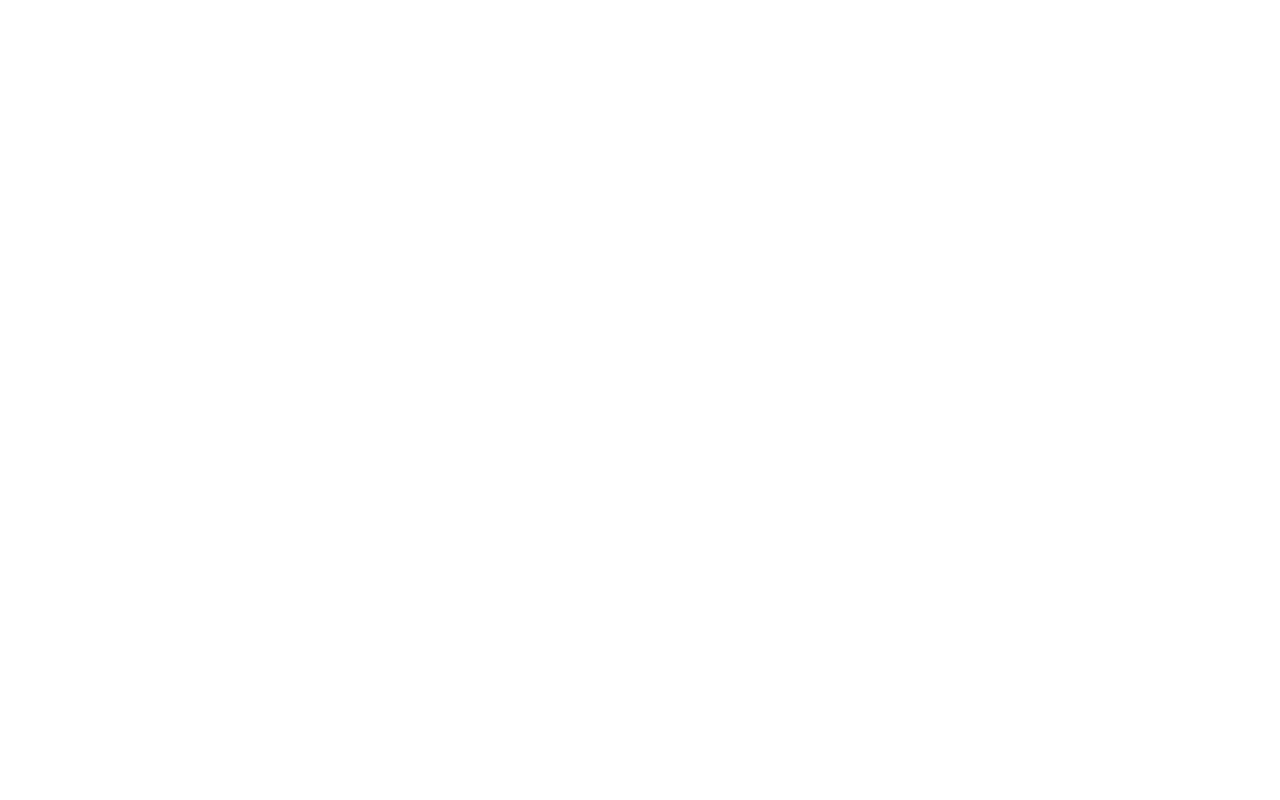
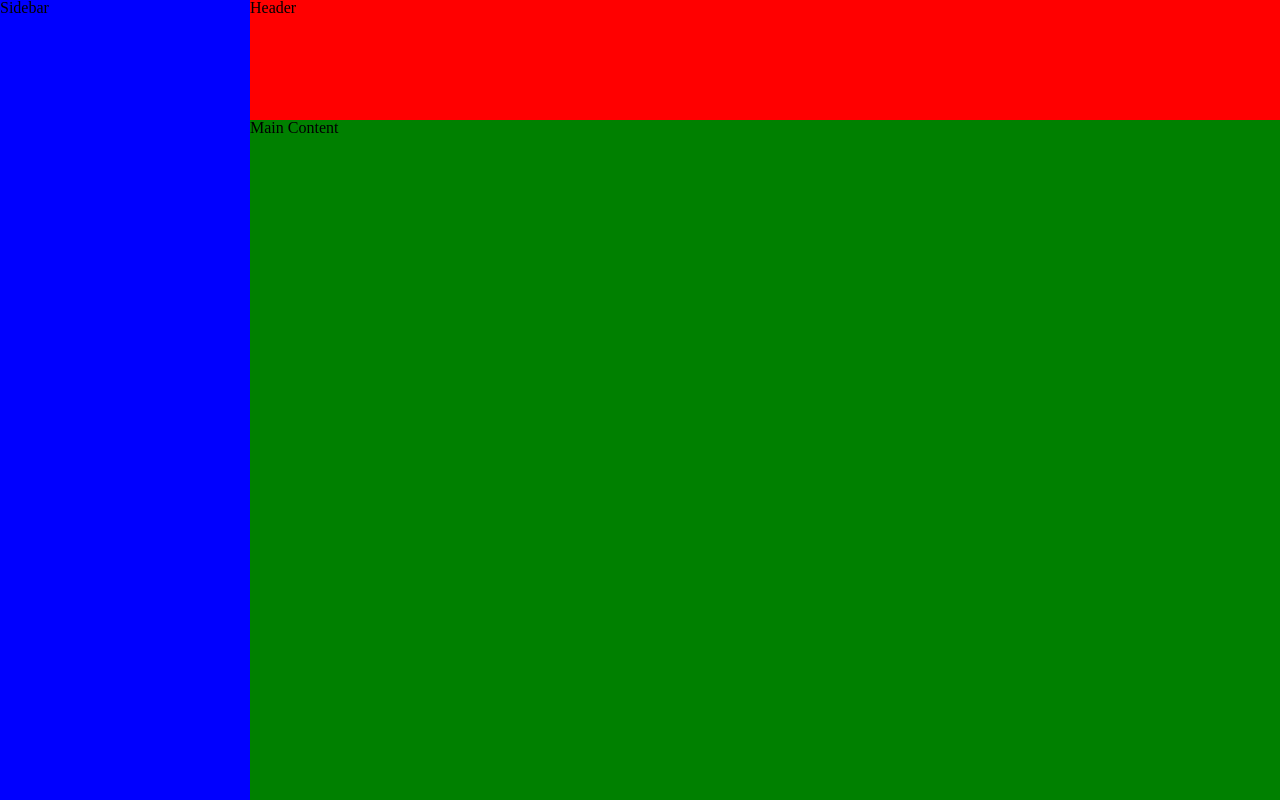
Before and after one commit to Pakapol-Tanachaisith/odin-admin-dashboard, a plain HTML site: page index.html in a window 1280 px wide. Drawn offline with Linux system fonts and the light colour scheme.

Commit message:
Lay down rough dashboard layout

```diff
--- a/index.html
+++ b/index.html
@@ -9,7 +9,11 @@
 </head>
 
 <body>
-
+  <div class="container dashboard">
+    <aside id="sidebar">Sidebar</aside>
+    <header id="header">Header</header>
+    <main id="main-content">Main Content</main>
+  </div>
 </body>
 
 </html>
--- a/style.css
+++ b/style.css
@@ -0,0 +1,160 @@
+/* Reset CSS */
+html,
+body,
+div,
+span,
+applet,
+object,
+iframe,
+h1,
+h2,
+h3,
+h4,
+h5,
+h6,
+p,
+blockquote,
+pre,
+a,
+abbr,
+acronym,
+address,
+big,
+cite,
+code,
+del,
+dfn,
+em,
+img,
+ins,
+kbd,
+q,
+s,
+samp,
+small,
+strike,
+strong,
+sub,
+sup,
+tt,
+var,
+b,
+u,
+i,
+center,
+dl,
+dt,
+dd,
+ol,
+ul,
+li,
+fieldset,
+form,
+label,
+legend,
+table,
+caption,
+tbody,
+tfoot,
+thead,
+tr,
+th,
+td,
+article,
+aside,
+canvas,
+details,
+embed,
+figure,
+figcaption,
+footer,
+header,
+hgroup,
+menu,
+nav,
+output,
+ruby,
+section,
+summary,
+time,
+mark,
+audio,
+video {
+  margin: 0;
+  padding: 0;
+  border: 0;
+  font-size: 100%;
+  font: inherit;
+  vertical-align: baseline;
+}
+/* HTML5 display-role reset for older browsers */
+article,
+aside,
+details,
+figcaption,
+figure,
+footer,
+header,
+hgroup,
+menu,
+nav,
+section {
+  display: block;
+}
+body {
+  line-height: 1;
+}
+ol,
+ul {
+  list-style: none;
+}
+blockquote,
+q {
+  quotes: none;
+}
+blockquote:before,
+blockquote:after,
+q:before,
+q:after {
+  content: "";
+  content: none;
+}
+table {
+  border-collapse: collapse;
+  border-spacing: 0;
+}
+/* Reset CSS */
+
+html,
+:root,
+body {
+  height: 100%;
+}
+
+.container {
+  height: 100%;
+  margin: 0 auto;
+  max-width: 1536px;
+}
+
+.dashboard {
+  display: grid;
+  grid-template-columns: 250px 1fr;
+  grid-template-rows: 120px 1fr;
+
+  #sidebar {
+    grid-row: 1/3;
+  }
+}
+
+#sidebar {
+  background-color: blue;
+}
+
+#header {
+  background-color: red;
+}
+
+#main-content {
+  background-color: green;
+}
```
